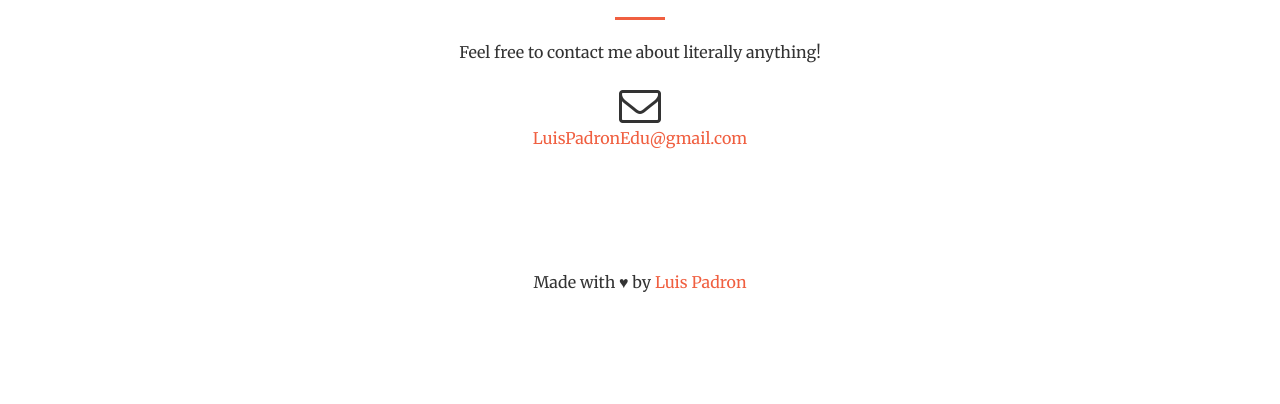
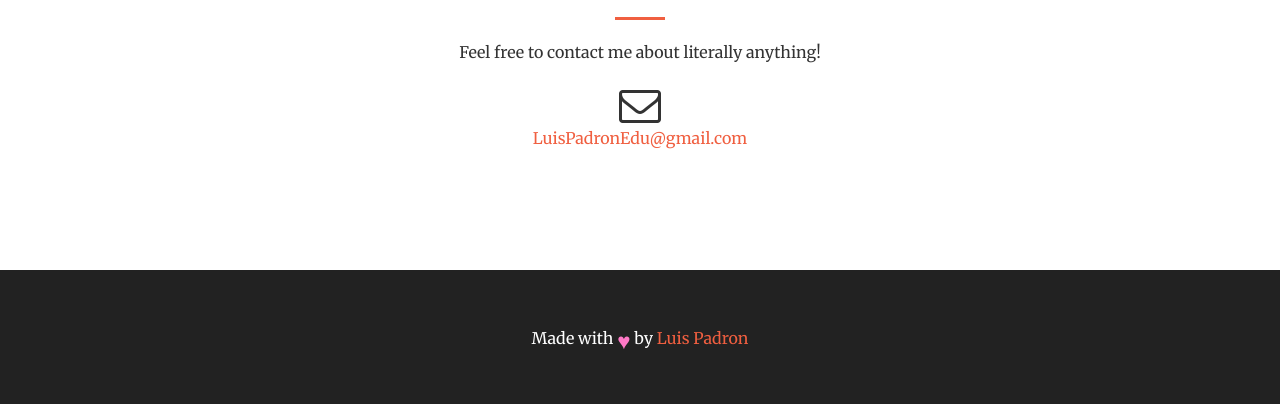
Before and after one commit to luispadron/DynamicWebsite, a Django app: page / in a window 1280 px wide. Shown: the part 2037-2441 px from the top of the page. Before the commit the page ends 2329 px from the top, so only its background shows below. Run offline with Django 3.2, Linux system fonts and the light colour scheme; parts of the project's set-up code (start-up, migrations or seed data) failed here and were passed over; some libraries are stand-ins or nearby versions.

Commit message:
style footer

```diff
--- a/lpadron/assets/css/theme/creative.css
+++ b/lpadron/assets/css/theme/creative.css
@@ -414,3 +414,24 @@ img::-moz-selection {
 body {
   webkit-tap-highlight-color: #222222;
 }
+
+
+/* CUSTOM STUFF ADDED BY LUIS PADRON */
+
+footer {
+  background-color: #222222;
+  padding: 50px 0;
+}
+
+footer p {
+  margin: 0;
+  color: white;
+}
+
+.love {
+  display: inline-block;
+  position: relative;
+  top: .2em;
+  font-size: 1.4em;
+  color: #ff79c6;
+}
```
